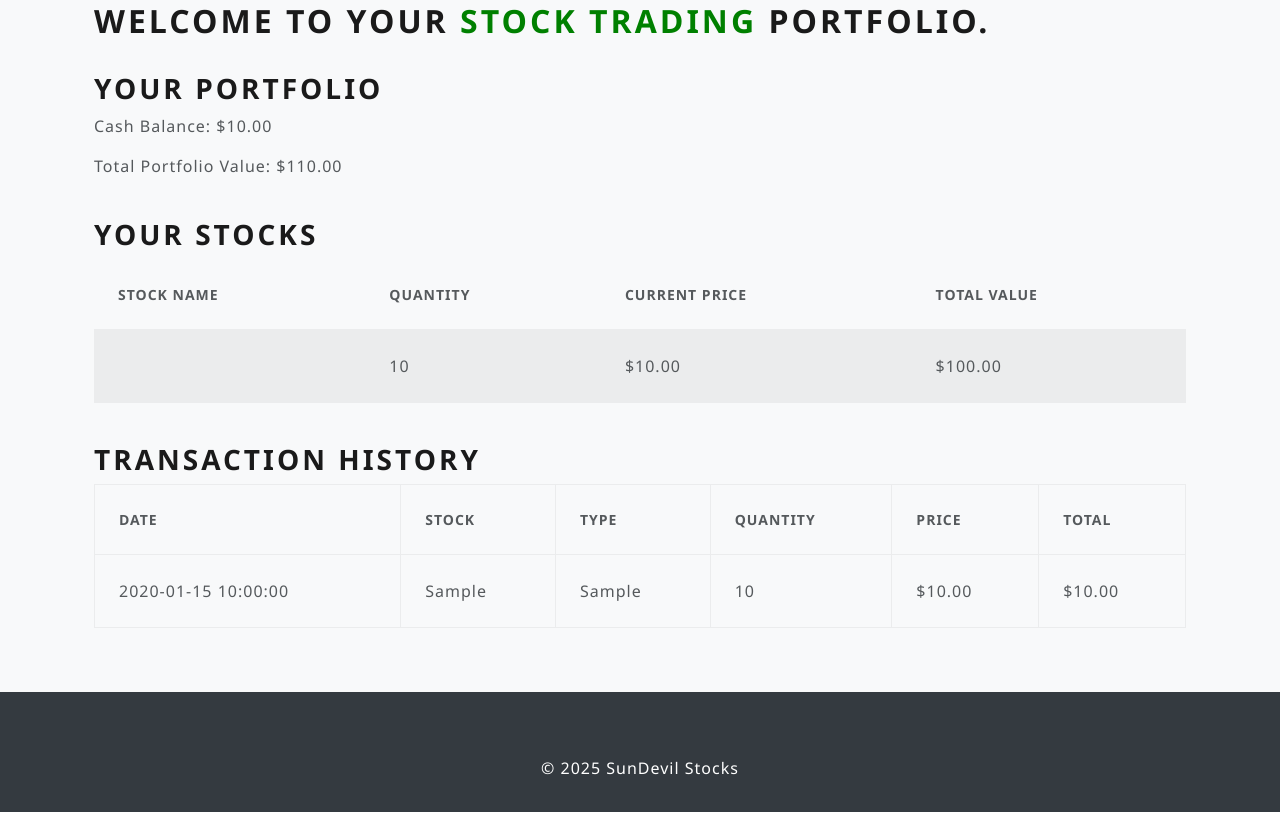
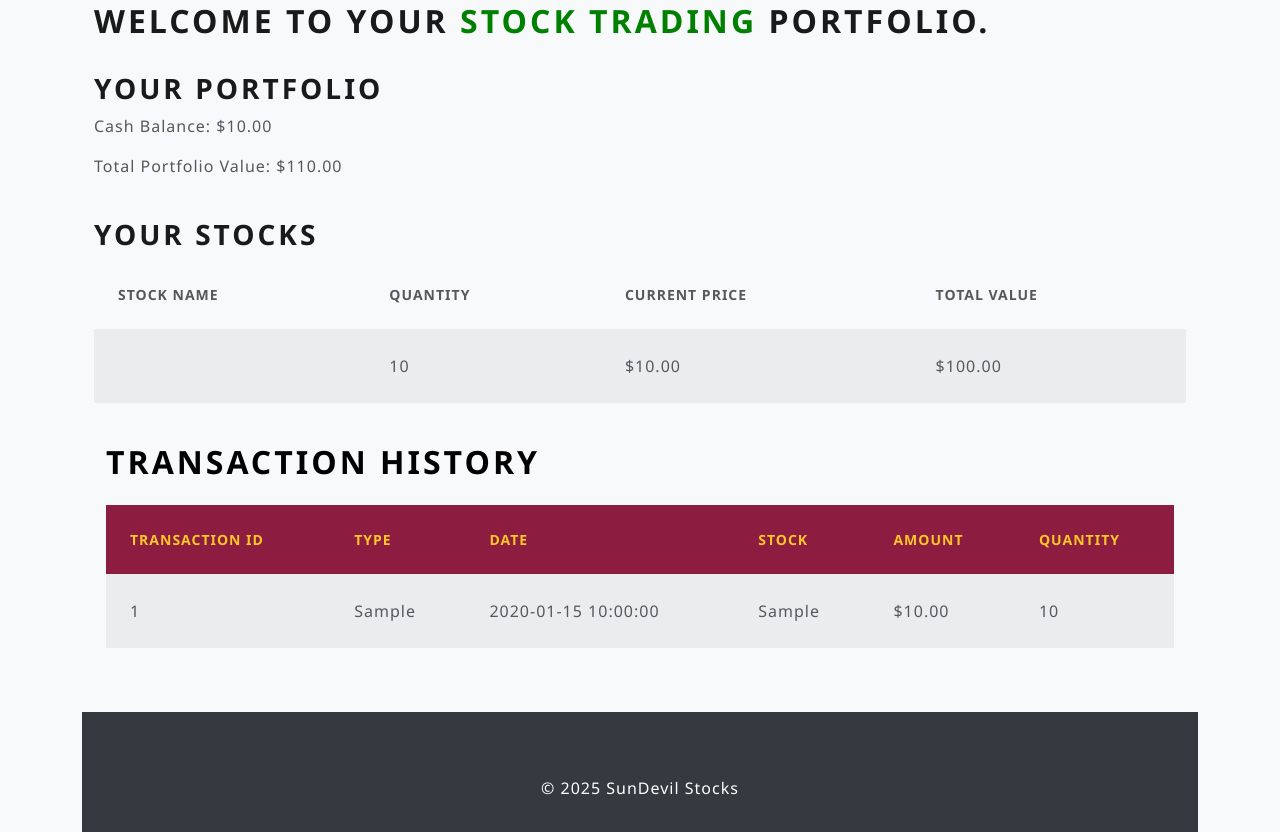
Before and after one commit to ekrosenberg/Final_Stocks, a Flask app: page /user_portfolio in a window 1280 px wide. Shown: the part 124-956 px from the top of the page. Run offline with Flask 3, Linux system fonts and the light colour scheme; a user stored in the database is signed in; tables that the repository leaves empty hold one stand-in row (values such as "Sample post"); some libraries are stand-ins or nearby versions.

Commit message:
Add Stocks Day/High Low, Updated Randomizer to rework and sync current/price changes across all tables, HTML updated all around to reflect changes, portfolio value works properly now. Removed stock mark update flash message and on startup randomizer

```diff
--- a/app.py
+++ b/app.py
@@ -81,36 +81,43 @@ class Balance(db.Model):
 
     user = db.relationship('Users', backref=db.backref('balance', uselist=False))
 
-#Price Random Generator / Auto-Triggers on Startup ($-50 --> $50 price)
+#Price Random Generator / Auto-Triggers every 10s ($-0.09 --> $0.09 price)
+#Stock Day High & Day Low Functions also included in Randomizer
 
 def randomizer():
     with app.app_context():
         stocks = Stocks.query.all()
-        for stock in stocks:
-            price_change = Decimal(random.uniform(-50, 50))
-            stock.price = max(stock.price + price_change, Decimal("1.00"))
+        transactions = Transactions.query.all()
+        portfolios = Portfolio.query.all()
 
-        db.session.commit()
-
-#Price Random Generator / Auto-Triggers every 10s ($-0.09 --> $0.09 price)
-
-def randomizer2():
-    with app.app_context():
-        stocks = Stocks.query.all()
         for stock in stocks:
             price_change = Decimal(random.uniform(-0.09, 0.09))
             stock.price = max(stock.price + price_change, Decimal("1.00"))
 
+            if stock.day_high is None or stock.price > stock.day_high:
+                stock.day_high = stock.price
+            if stock.day_low is None or stock.price < stock.day_low:
+                stock.day_low = stock.price
+
+        for transaction in transactions:
+            for stock in stocks:
+                if stock.ticker_symbol == transaction.stock_symbol:
+                    transaction.price = stock.price
+
+        for portfolio in portfolios:
+            for stock in stocks:
+                if stock.id == portfolio.stock_id:
+                    portfolio.current_price = stock.price
+
         db.session.commit()
 
-    threading.Timer(10, randomizer2).start()
+    threading.Timer(10, randomizer).start()
 
 # Creates table for the database
 
 with app.app_context():
     db.create_all()
     randomizer()
-    randomizer2()
 
 # User loader to retrieve id numbers
 
@@ -164,7 +171,6 @@ def logout():
 @app.route('/user_home', methods=["GET", "POST"])
 def user_home():
     stocks = Stocks.query.all()
-    flash("The stock market has been updated!", "info")
     return render_template('user_home.html', stocks=stocks)
 
 @app.route('/user_portfolio')
@@ -497,5 +503,4 @@ def admin_stock_management():
 
 if __name__ == '__main__':
     randomizer()
-    randomizer2()
     app.run(debug=True)
--- a/templates/user_home.html
+++ b/templates/user_home.html
@@ -13,6 +13,8 @@
                         <th>Stock Symbol</th>
                         <th>Company Name</th>
                         <th>Current Price</th>
+                        <th>Day High</th>
+                        <th>Day Low</th>
                     </tr>
                 </thead>
                 <tbody>
@@ -21,6 +23,8 @@
                         <td>{{ stock.ticker_symbol }}</td>
                         <td>{{ stock.name }}</td>
                         <td>${{ stock.price }}</td>
+                        <td>${{ stock.day_high }}</td>
+                        <td>${{ stock.day_low }}</td>
                     </tr>
                     {% endfor %}
                 </tbody>
--- a/templates/user_portfolio.html
+++ b/templates/user_portfolio.html
@@ -41,34 +41,38 @@
     </div>
 
     <!-- Transaction History -->
-    <div class="row mt-4">
-        <div class="col-md-12">
-            <h2>Transaction History</h2>
-            <table class="table table-bordered">
-                <thead>
+    <div class="container mt-4">
+        <h1 class="mb-4" style="color: black">Transaction History</h1>
+
+        <div class="table-responsive">
+          <table class="table table-striped table-hover">
+            <thead style="background-color: #8C1D40; color: #FFC627;">
               <tr>
+                <th>Transaction ID</th>
+                <th>Type</th>
                 <th>Date</th>
                 <th>Stock</th>
-                        <th>Type</th>
+                <th>Amount</th>
                 <th>Quantity</th>
-                        <th>Price</th>
-                        <th>Total</th>
               </tr>
             </thead>
             <tbody>
               {% for transaction in transactions %}
               <tr>
+                <td>{{ transaction.id }}</td>
+                <td>{{ transaction.transaction_type }}</td>
                 <td>{{ transaction.date.strftime('%Y-%m-%d %H:%M:%S') }}</td>
                 <td>{{ transaction.stock_symbol }}</td>
-                        <td>{{ transaction.transaction_type }}</td>
+                <td>${{ "%.2f"|format(transaction.total_amount) }}</td>
                 <td>{{ transaction.quantity }}</td>
-                        <td>${{ transaction.price }}</td>
-                        <td>${{ transaction.total_amount }}</td>
               </tr>
               {% endfor %}
             </tbody>
           </table>
         </div>
       </div>
-</div>
+
 {% endblock %}
+
+
+<!-- footer broken here if someone can fix it tyty -->
--- a/templates/user_trades.html
+++ b/templates/user_trades.html
@@ -100,6 +100,8 @@
                         <th>Stock Symbol</th>
                         <th>Company Name</th>
                         <th>Current Price</th>
+                        <th>Day High</th>
+                        <th>Day Low</th>
                     </tr>
                 </thead>
                 <tbody>
@@ -108,6 +110,8 @@
                         <td>{{ stock.ticker_symbol }}</td>
                         <td>{{ stock.name }}</td>
                         <td>${{ stock.price }}</td>
+                        <td>${{ stock.day_high }}</td>
+                        <td>${{ stock.day_low }}</td>
                     </tr>
                     {% endfor %}
                 </tbody>
```
Lines whose indentation alone changed are shown as unchanged.
